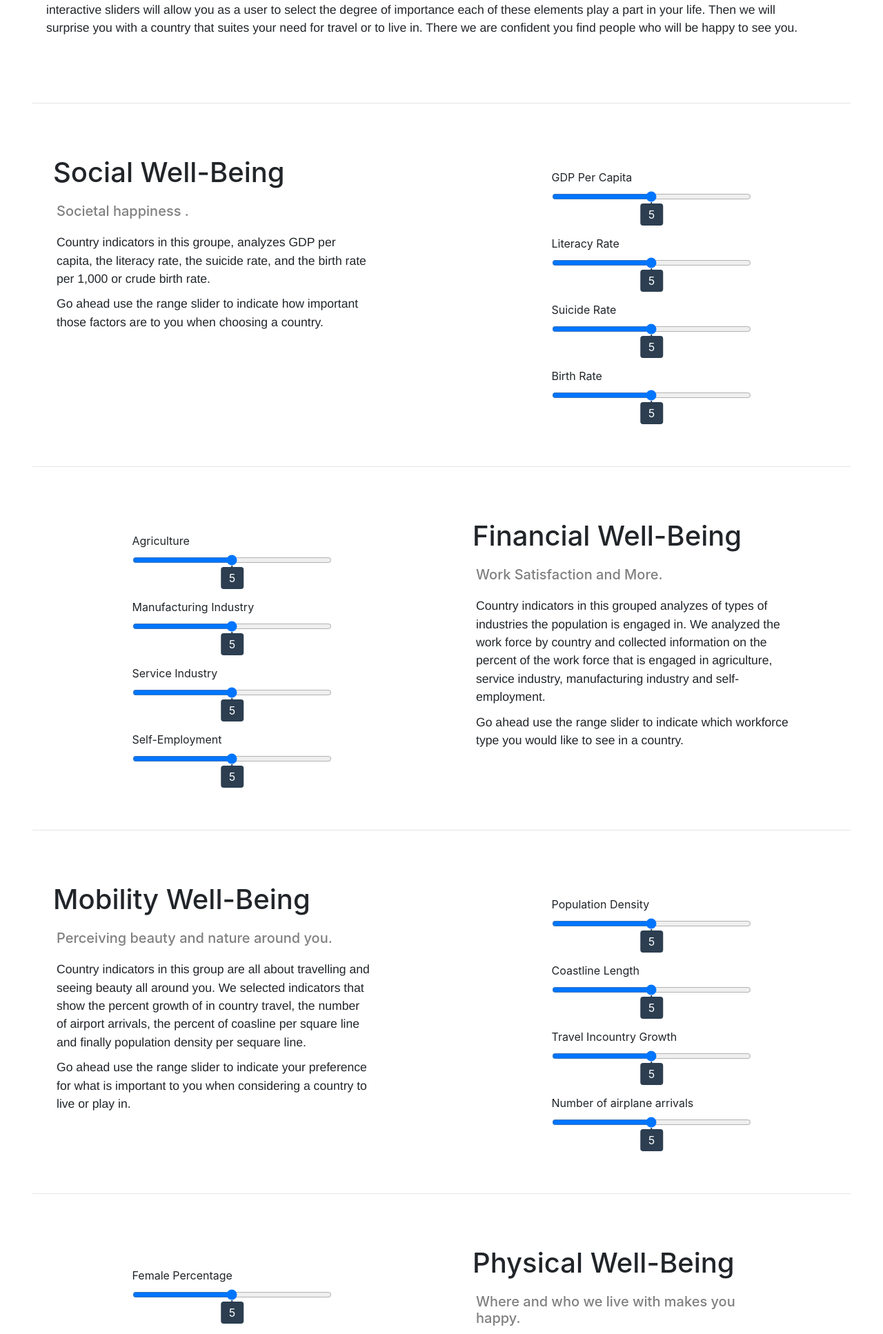
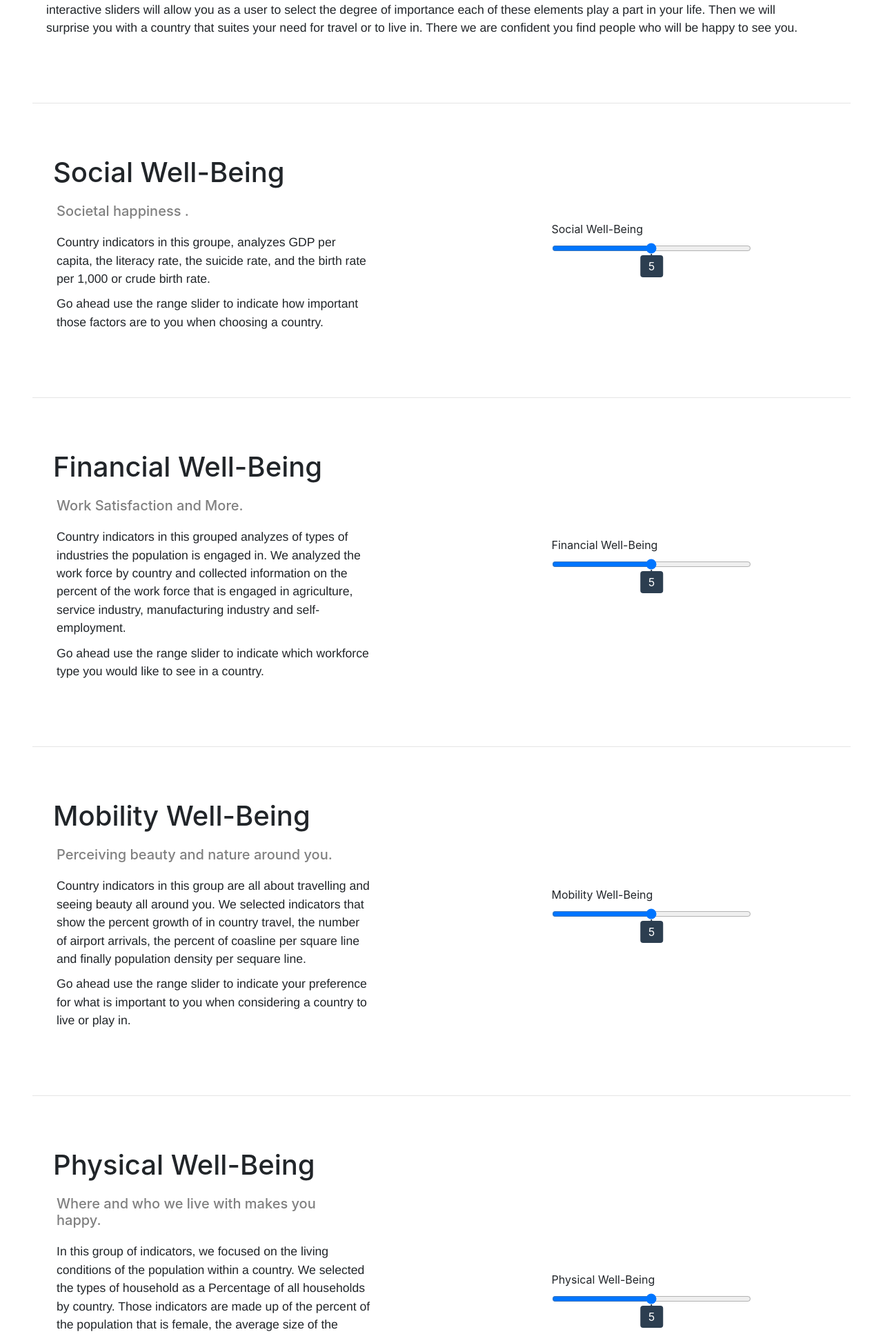
Before and after one commit to anishaa95/Happiness_Index, a Flask app: page / in a window 1280 px wide. Shown: the part 1997-3931 px from the top of the page at 69% size. Run offline with Flask 2, Linux system fonts and the light colour scheme; data that the repository does not hold is empty; some libraries are stand-ins or nearby versions.

Commit message:
Only one slide per category

```diff
--- a/static/css/main.css
+++ b/static/css/main.css
@@ -12,7 +12,7 @@
   height: auto;
   margin: 0 auto;
   position: relative;
-  top: 10%;
+  top: 40%;
 }
 
 #sub_title {
--- a/templates/index.html
+++ b/templates/index.html
@@ -84,7 +84,7 @@
       <!-- header -->
         <header class="masthead">
             <div class="row h-100 align-items-center">
-              <div class="col-12">
+              <div class="col-md-12">
                 <h1 id="header" class="display-2">The Happiness Index</h1>
                 <p id="sub_title">More than simply positive mood, <em class="text-warning">happiness</em> is a state of
                   well-being that encompasses <em class="text-warning">living a good life</em>, one with a <em class="text-warning">sense
@@ -99,7 +99,7 @@
           <!-- The Project section -->
           <section>
             <div id="the_project" class="row align-items-center row_groups">
-              <div class="col-8 text_groups">
+              <div class="col-md-8 text_groups">
                 <h1 class="sub">The Project</h1>
                 <h5>The key elements of Happiness and where to find them.</h5>
                 <p>Happiness is a difficult thing to measure, but maybe you can take a journey with us and we will help you
@@ -109,7 +109,7 @@
                 country of choice, remember that country was calling for you.</p>
                 </p>
               </div>
-              <div class="col-4">
+              <div class="col-md-4">
                   <img src="../static/Images/girlinwoods_circle-500x500.png" class="img-fluid image_box" alt="Logo">
                 </div>
             </div>
@@ -120,7 +120,7 @@
           <section>
           <!-- Elements of Happiness section -->
             <div id="Hap_anchor" class="row align-items-center row_groups">
-              <div class="col-8">
+              <div class="col-md-8">
                 <h1>The 5 Elements of happiness in the human mind.</h1>
                 <p>Carl Jung in an interview with Gordon Young was asked about the basic elements or factors for happiness in
                   the human mind. Jung answered with these five elements:
@@ -156,7 +156,7 @@
           <section>
             <!-- Social Well-Being + Sliders section -->
               <div class="row row_groups">
-                <div class="col-6 text_groups">
+                <div class="col-md-6 text_groups">
                   <h1 class=>Social Well-Being</h1>
                   <h5>Societal happiness .</h5>
                   <p>
@@ -166,25 +166,10 @@
                   <p>Go ahead use the range slider to indicate how important those factors are to you when choosing a country.
                   </p>
                 </div>
-                <div class="col-6">
+                <div class="col-md-6">
                   <form class="sliders">
                     <div class="form-group">
-                      <label for="soc_gdp_percapita">GDP Per Capita</label>
-                      <input type="range" min="0" max="10" step="1" class="form-control-range" id="soc_gdp_percapita">
-                      <output class="bubble"></output>
-                    </div>
-                    <div class="form-group">
-                      <label for="soc_literacy_pop">Literacy Rate</label>
-                      <input type="range" min="0" max="10" step="1" class="form-control-range" id="soc_literacy_pop">
-                      <output class="bubble"></output>
-                    </div>
-                    <div class="form-group">
-                      <label for="soc_suicide">Suicide Rate</label>
-                      <input type="range" min="0" max="10" step="1" class="form-control-range" id="soc_suicide">
-                      <output class="bubble"></output>
-                    </div>
-                    <div class="form-group">
-                      <label for="soc_birthrate_cbr">Birth Rate</label>
+                      <label for="soc_birthrate_cbr">Social Well-Being</label>
                       <input type="range" min="0" max="10" step="1" class="form-control-range" id="soc_birthrate_cbr">
                       <output class="bubble"></output>
                     </div>
@@ -197,31 +182,7 @@
             <section>
               <!-- Financial Well-Being + Sliders section -->
                 <div class="row row_groups">
-                  <div class="col-6">
-                    <form class="sliders">
-                      <div class="form-group">
-                        <label for="eco_agriculture">Agriculture</label>
-                        <input type="range" class="form-control-range" id="eco_agriculture" min="0" max="10">
-                        <output class="bubble"></output>
-                      </div>
-                        <div class="form-group">
-                          <label for="eco_industry">Manufacturing Industry</label>
-                          <input type="range" class="form-control-range" id="eco_industry" min="0" max="10">
-                          <output class="bubble"></output>
-                        </div>
-                        <div class="form-group">
-                          <label for="eco_service">Service Industry</label>
-                          <input type="range" class="form-control-range" id="eco_service" min="0" max="10">
-                          <output class="bubble"></output>
-                        </div>
-                        <div class="form-group">
-                          <label for="eco_self_employed">Self-Employment</label>
-                          <input type="range" class="form-control-range" id="eco_self_employed" min="0" max="10">
-                          <output class="bubble"></output>
-                        </div>
-                    </form>
-                  </div>
-                  <div class="col-6">
+                  <div class="col-md-6">
                     <h1>Financial Well-Being</h1>
                     <h5>Work Satisfaction and More.</h5>
                     <p> Country indicators in this grouped analyzes of types of industries the population is engaged in. We
@@ -230,6 +191,15 @@
                     </p>
                     <p>Go ahead use the range slider to indicate which workforce type you would like to see in a country.</p>
                   </div>
+                  <div class="col-md-6">
+                    <form class="sliders">
+                      <div class="form-group">
+                        <label for="eco_self_employed">Financial Well-Being</label>
+                        <input type="range" class="form-control-range" id="eco_self_employed" min="0" max="10">
+                        <output class="bubble"></output>
+                      </div>
+                    </form>
+                  </div>
                 </div>
                 <!-- End of Financial Well-Being + Sliders section -->
               </section>
@@ -237,7 +207,7 @@
               <section>
                 <!-- Mobility Well-Being + Sliders section -->
                   <div class="row row_groups">
-                    <div class="col-6">
+                    <div class="col-md-6">
                       <h1>Mobility Well-Being</h1>
                       <h5>Perceiving beauty and nature around you.</h5>
                       <p>Country indicators in this group are all about travelling and seeing beauty all around you. We selected
@@ -247,28 +217,13 @@
                       <p>Go ahead use the range slider to indicate your preference for what is important to you when considering a
                           country to live or play in.</p>
                     </div>
-                    <div class="col-6">
+                    <div class="col-md-6">
                       <form class="sliders">
                         <div class="form-group">
-                          <label for="travel_popdensity_sqmile">Population Density</label>
-                          <input type="range" class="form-control-range" min="0" max="10" id="travel_popdensity_sqmile">
+                          <label for="travel_no_of_arrivals">Mobility Well-Being</label>
+                          <input type="range" class="form-control-range" min="0" max="10" id="travel_no_of_arrivals">
                           <output class="bubble"></output>
                         </div>
-                          <div class="form-group">
-                            <label for="travel_coastline_ratio">Coastline Length</label>
-                            <input type="range" class="form-control-range"  min="0" max="10" id="travel_coastline_ratio">
-                            <output class="bubble"></output>
-                          </div>
-                          <div class="form-group">
-                            <label for="travel_incountry_growth">Travel Incountry Growth</label>
-                            <input type="range" class="form-control-range"  min="0" max="10" id="travel_incountry_growth">
-                            <output class="bubble"></output>
-                          </div>
-                          <div class="form-group">
-                            <label for="travel_no_of_arrivals">Number of airplane arrivals</label>
-                            <input type="range" class="form-control-range"  min="0" max="10" id="travel_no_of_arrivals">
-                            <output class="bubble"></output>
-                          </div>
                       </form>
                     </div>
                   </div>
@@ -278,31 +233,7 @@
                 <section>
                   <!-- Community Well-Being + Sliders section -->
                     <div class="row row_groups">
-                      <div class="col-6">
-                        <form class="sliders">
-                          <div class="form-group">
-                            <label for="pop_female">Female Percentage</label>
-                            <input type="range" class="form-control-range" min="0" max="10" id="pop_female">
-                            <output class="bubble"></output>
-                          </div>
-                          <div class="form-group">
-                            <label for="pop_avghousehold_size">Household Size</label>
-                            <input type="range" class="form-control-range" min="0" max="10" id="pop_avghousehold_size">
-                            <output class="bubble"></output>
-                          </div>
-                          <div class="form-group">
-                            <label for="pop_householdtype_nuclear">Household Nuclear</label>
-                            <input type="range" class="form-control-range" min="0" max="10" id="pop_householdtype_nuclear">
-                            <output class="bubble"></output>
-                          </div>
-                          <div class="form-group">
-                            <label for="pop_householdtype_nochildren">Household Type - No children</label>
-                            <input type="range" class="form-control-range" min="0" max="10" id="pop_householdtype_nochildren">
-                            <output class="bubble"></output>
-                          </div>
-                        </form>
-                      </div>
-                      <div class="col-6">
+                      <div class="col-md-6">
                         <h1>Physical Well-Being</h1>
                         <h5>Where and who we live with makes you happy.</h5>
                         <p>In this group of indicators, we focused on the living conditions of the population within a country. We selected the types of
@@ -310,10 +241,19 @@
                           that is female, the average size of the household, percent of individual who are living with a
                           nuclear family and finally the percent of household that do not live with children.
                         </p>
-                          <p>Go ahead use the range slider to indicate your preference for what is important to you when considering a
-                            country population household living arrangement and percent of females.</p>
+                        <p>Go ahead use the range slider to indicate your preference for what is important to you when considering a
+                          country population household living arrangement and percent of females.</p>
+                        </div>
+                        <div class="col-md-6">
+                          <form class="sliders">
+                            <div class="form-group">
+                              <label for="pop_householdtype_nochildren">Physical Well-Being</label>
+                              <input type="range" class="form-control-range" min="0" max="10" id="pop_householdtype_nochildren">
+                              <output class="bubble"></output>
+                            </div>
+                          </form>
+                        </div>
                       </div>
-                    </div>
                     <!-- End of Physical Well-Being + Sliders section -->
                   </section>
                   <hr>
@@ -335,7 +275,7 @@
           <section>
             <div class="row row_groups">
               <!-- Map -->
-              <div class="col-5">
+              <div class="col-md-5">
 
                 <div id="map"></div>
 
@@ -343,7 +283,7 @@
                 <!-- End of Map Component -->
               </div>
 
-              <div class="col-7">
+              <div class="col-md-7">
                 <h1 class="display-5 text-left">What country is for you?</h1>
 
                   <!-- Wiki Search -->
```
